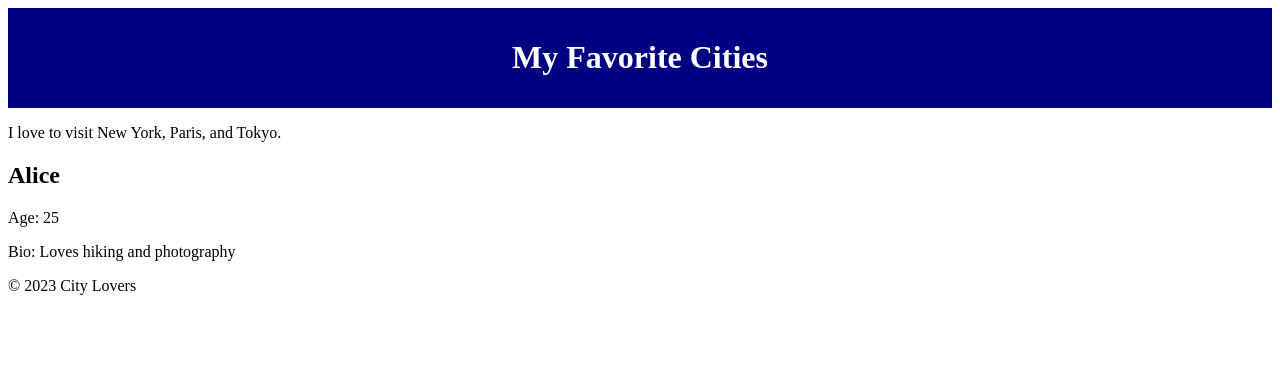
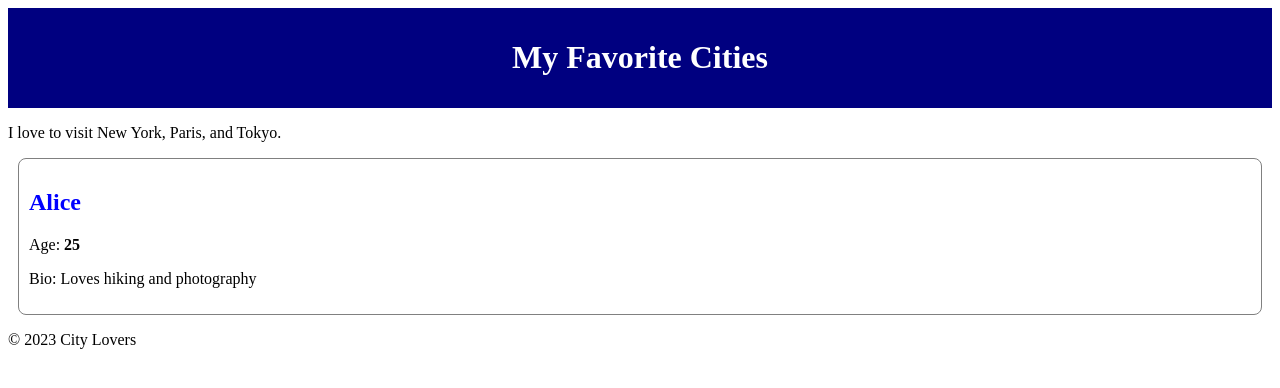
Before and after one commit to keyboard304/alx-fe-reactjs, a React (Vite) app in the folder alx-react-app-new/: page / in a window 1280 px wide. Shown: the top 388 px of the page. Built offline with nearby package versions, Linux system fonts and the light colour scheme; the HTML template or start-up script is replaced by a standard one.

Commit message:
Update UserProfile.jsx

```diff
--- a/alx-react-app-new/src/components/UserProfile.jsx
+++ b/alx-react-app-new/src/components/UserProfile.jsx
@@ -1,14 +1,11 @@
-// src/components/UserProfile.jsx
-import React from 'react';
-
 const UserProfile = (props) => {
-    return (
-        <div className="user-profile">
-            <h2>{props.name}</h2>
-            <p>Age: {props.age}</p>
-            <p>Bio: {props.bio}</p>
-        </div>
-    );
+  return (
+    <div style={{ border: '1px solid gray', padding: '10px', margin: '10px', borderRadius: '8px' }}>
+      <h2 style={{ color: 'blue', fontSize: '24px' }}>{props.name}</h2>
+      <p>Age: <span style={{ fontWeight: 'bold' }}>{props.age}</span></p>
+      <p>Bio: {props.bio}</p>
+    </div>
+  );
 };
 
 export default UserProfile;
```
